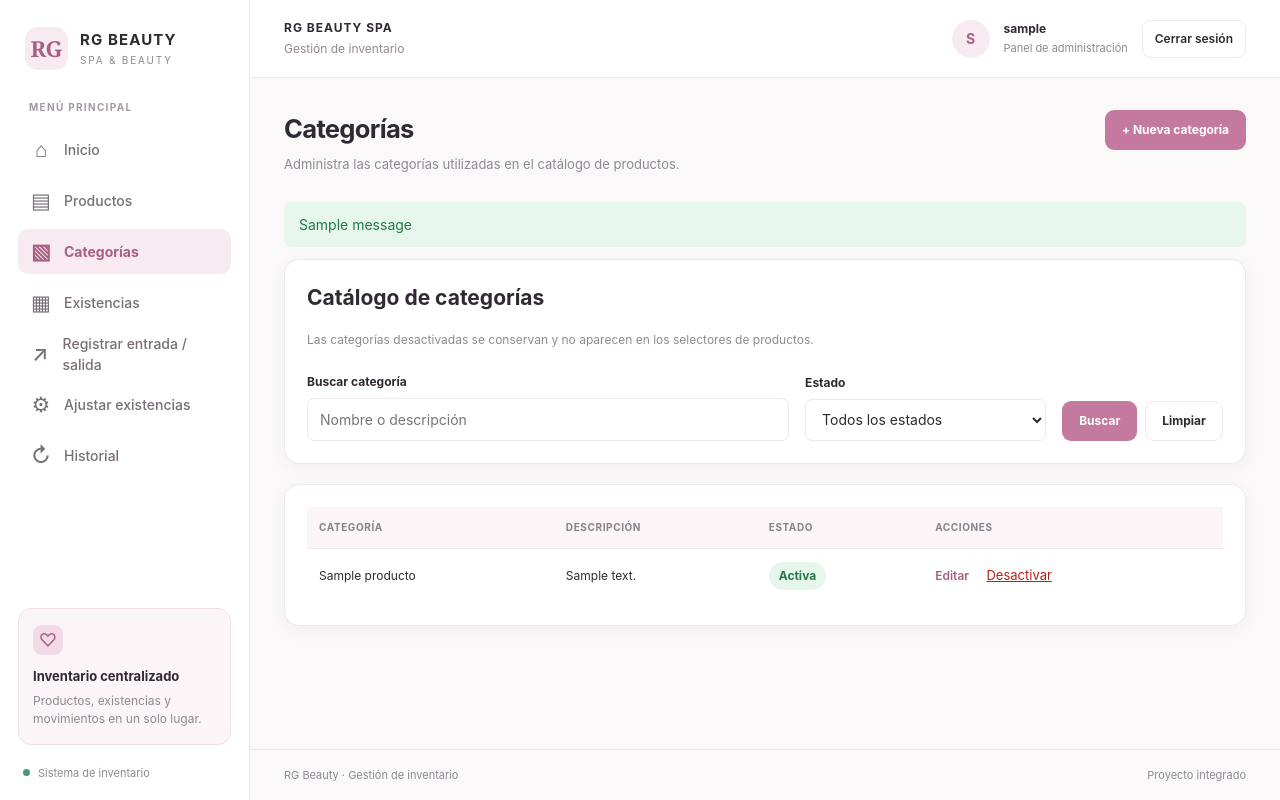
After one commit to LuisAlberco1/rgbeauty-backend, a Django app: page /categorias/ in a window 1280 px wide. The commit adds this page. Run offline with Django 5.2, Linux system fonts and the light colour scheme; a user stored in the database is signed in; tables that the repository leaves empty hold one stand-in row (values such as "Sample post"); one stand-in notice (Sample message) is shown.

Commit message:
agregar gestion de categorias

```diff
--- a/inventario/urls.py
+++ b/inventario/urls.py
@@ -9,6 +9,10 @@ urlpatterns = [
     path("productos/nuevo/", views.producto_form, name="producto_form"),
     path("productos/<int:id_producto>/editar/", views.producto_form, name="producto_editar"),
     path("productos/<int:id_producto>/desactivar/", views.producto_desactivar, name="producto_desactivar"),
+    path("categorias/", views.categorias_lista, name="categorias_lista"),
+    path("categorias/nueva/", views.categoria_form, name="categoria_form"),
+    path("categorias/<int:id_categoria>/editar/", views.categoria_form, name="categoria_editar"),
+    path("categorias/<int:id_categoria>/estado/", views.categoria_cambiar_estado, name="categoria_cambiar_estado"),
     path("stock/", views.stock_lista, name="stock_lista"),
     path("movimientos/nuevo/", views.movimiento_form, name="movimiento_form"),
     path("ajustes-stock/", views.ajustes_stock, name="ajustes_stock"),
--- a/inventario/views.py
+++ b/inventario/views.py
@@ -9,7 +9,7 @@ from django.shortcuts import get_object_or_404, redirect, render
 from django.utils import timezone
 from django.views.decorators.http import require_POST
 
-from .forms import ProductoForm
+from .forms import CategoriaProductoForm, ProductoForm
 from .models import CategoriaProducto, Producto, ProductoPrecio
 
 logger = logging.getLogger(__name__)
@@ -123,6 +123,73 @@ def producto_desactivar(request, id_producto):
 
 
 @login_required
+def categorias_lista(request):
+    buscar = request.GET.get("buscar", "").strip()
+    estado = request.GET.get("estado", "").strip()
+    categorias = CategoriaProducto.objects.all()
+
+    if buscar:
+        categorias = categorias.filter(
+            Q(nombre__icontains=buscar) | Q(descripcion__icontains=buscar)
+        )
+    if estado == "activo":
+        categorias = categorias.filter(activo=True)
+    elif estado == "inactivo":
+        categorias = categorias.filter(activo=False)
+
+    return render(request, "inventario/categorias_lista.html", {
+        "categorias": categorias.order_by("nombre"),
+        "buscar": buscar,
+        "estado_seleccionado": estado,
+    })
+
+
+@login_required
+def categoria_form(request, id_categoria=None):
+    categoria = (
+        get_object_or_404(CategoriaProducto, pk=id_categoria)
+        if id_categoria is not None
+        else None
+    )
+
+    if request.method == "POST":
+        form = CategoriaProductoForm(request.POST, instance=categoria)
+        if form.is_valid():
+            try:
+                with transaction.atomic():
+                    form.save()
+                messages.success(request, "Categoría guardada correctamente.")
+                return redirect("inventario:categorias_lista")
+            except IntegrityError:
+                form.add_error("nombre", "Ya existe una categoría con ese nombre.")
+    else:
+        form = CategoriaProductoForm(instance=categoria)
+
+    return render(request, "inventario/categoria_form.html", {
+        "form": form,
+        "categoria": categoria,
+        "titulo": "Editar categoría" if categoria else "Registrar categoría",
+    })
+
+
+@login_required
+@require_POST
+def categoria_cambiar_estado(request, id_categoria):
+    categoria = get_object_or_404(CategoriaProducto, pk=id_categoria)
+    categoria.activo = not categoria.activo
+    categoria.save(update_fields=["activo"])
+
+    if categoria.activo:
+        messages.success(request, f"La categoría {categoria.nombre} fue activada.")
+    else:
+        messages.success(
+            request,
+            f"La categoría {categoria.nombre} fue desactivada. Sus productos y registros se conservaron.",
+        )
+    return redirect("inventario:categorias_lista")
+
+
+@login_required
 def stock_lista(request):
     return render(request, "inventario/stock_lista.html")
 
--- /dev/null
+++ b/static/css/inventario/categorias.css
@@ -0,0 +1,11 @@
+.category-filters{display:grid;grid-template-columns:minmax(200px,2fr) minmax(160px,1fr) auto;align-items:end;gap:16px;margin-top:24px}
+.category-filters .form-group{margin-bottom:0}.filter-actions{display:flex;align-items:center;gap:8px;flex-wrap:wrap}.categories-table-panel,.category-form-panel{margin-top:20px}
+.category-filters input,.category-filters select,.category-form input,.category-form textarea{box-sizing:border-box;width:100%;min-height:42px;padding:10px 12px;border:1px solid var(--border,#e5dce2);border-radius:7px;background:var(--surface,#fff);font:inherit;color:inherit}
+.category-filters input:focus,.category-filters select:focus,.category-form input:focus,.category-form textarea:focus{outline:2px solid rgba(142,68,107,.2);border-color:var(--pink-dark,#8e446b)}
+.data-table{width:100%;border-collapse:collapse}.data-table th,.data-table td{padding:13px 12px;border-bottom:1px solid var(--border,#e5dce2);text-align:left;vertical-align:middle}.data-table th{white-space:nowrap;background:var(--pink-soft,#f8edf3)}.table-wrapper{width:100%;overflow-x:auto}.data-table tbody tr:hover{background:rgba(142,68,107,.035)}
+.empty-state{padding:28px 15px;text-align:center}.empty-state strong{display:block;margin-bottom:8px}.empty-state p{margin:0;color:var(--muted,#777);line-height:1.5}.status-badge{display:inline-block;padding:5px 10px;border-radius:20px;font-size:12px;font-weight:700}.status-active{background:#e7f6ec;color:#217a45}.status-inactive{background:#fce9e8;color:#b42318}
+.actions-cell{white-space:nowrap}.actions-cell form{display:inline-block;margin-left:8px}.actions-cell a{color:var(--pink-dark,#8e446b);font-weight:600;text-decoration:none}.button-danger-link,.button-action-link{border:0;background:transparent;text-decoration:underline;cursor:pointer;font:inherit;font-size:13px}.button-danger-link{color:#b42318}.button-action-link{color:#217a45}
+.message{padding:12px 15px;margin:12px 0;border-radius:8px;background:#f4e8ef;color:#713653}.message.success{background:#e7f6ec;color:#217a45}.form-errors,.errorlist{color:#b42318;font-size:13px;margin:5px 0 0;padding-left:18px}
+.category-form{margin-top:22px;max-width:850px}.category-form .form-group{display:flex;flex-direction:column;gap:7px;margin-bottom:18px}.category-form .form-group label{font-weight:600;color:var(--text,#333)}.category-form .form-group label span{color:#b42318}.category-form textarea{min-height:100px;resize:vertical}.category-form .filter-actions{margin-top:22px}
+@media(max-width:800px){.category-filters{grid-template-columns:repeat(2,minmax(0,1fr))}}
+@media(max-width:560px){.category-filters{grid-template-columns:1fr}.filter-actions{align-items:stretch}.filter-actions .button{flex:1}.data-table th,.data-table td{padding:9px 8px;font-size:12px}}
--- a/templates/base.html
+++ b/templates/base.html
@@ -36,6 +36,12 @@
                 class="nav-link {% if request.resolver_match.url_name == 'productos_lista' %}active{% endif %}">
                     <span class="nav-icon">▤</span>
                     <span>Productos</span>
+                </a>
+
+                <a href="{% url 'inventario:categorias_lista' %}"
+                class="nav-link {% if request.resolver_match.url_name == 'categorias_lista' or request.resolver_match.url_name == 'categoria_form' or request.resolver_match.url_name == 'categoria_editar' %}active{% endif %}">
+                    <span class="nav-icon">▧</span>
+                    <span>Categorías</span>
                 </a>
 
                 <a href="{% url 'inventario:stock_lista' %}"
--- /dev/null
+++ b/templates/inventario/categorias_lista.html
@@ -0,0 +1,76 @@
+{% extends "base.html" %}
+{% load static %}
+
+{% block title %}Categorías{% endblock %}
+{% block extra_css %}
+<link rel="stylesheet" href="{% static 'css/inventario/categorias.css' %}">
+{% endblock %}
+
+{% block content %}
+<section class="page-heading">
+    <div>
+        <h1>Categorías</h1>
+        <p>Administra las categorías utilizadas en el catálogo de productos.</p>
+    </div>
+    <a href="{% url 'inventario:categoria_form' %}" class="button button-primary">+ Nueva categoría</a>
+</section>
+
+{% if messages %}
+<section class="messages-container">
+    {% for message in messages %}<div class="message {{ message.tags }}">{{ message }}</div>{% endfor %}
+</section>
+{% endif %}
+
+<section class="panel">
+    <h2>Catálogo de categorías</h2>
+    <p class="panel-subtitle">Las categorías desactivadas se conservan y no aparecen en los selectores de productos.</p>
+    <form method="get" class="category-filters">
+        <div class="form-group">
+            <label for="buscar">Buscar categoría</label>
+            <input type="search" id="buscar" name="buscar" value="{{ buscar }}" placeholder="Nombre o descripción">
+        </div>
+        <div class="form-group">
+            <label for="estado">Estado</label>
+            <select id="estado" name="estado">
+                <option value="" {% if not estado_seleccionado %}selected{% endif %}>Todos los estados</option>
+                <option value="activo" {% if estado_seleccionado == "activo" %}selected{% endif %}>Activas</option>
+                <option value="inactivo" {% if estado_seleccionado == "inactivo" %}selected{% endif %}>Inactivas</option>
+            </select>
+        </div>
+        <div class="filter-actions">
+            <button type="submit" class="button button-primary">Buscar</button>
+            <a href="{% url 'inventario:categorias_lista' %}" class="button button-secondary">Limpiar</a>
+        </div>
+    </form>
+</section>
+
+<section class="panel categories-table-panel">
+    <div class="table-wrapper">
+        <table class="data-table">
+            <thead>
+                <tr><th>Categoría</th><th>Descripción</th><th>Estado</th><th>Acciones</th></tr>
+            </thead>
+            <tbody>
+            {% for categoria in categorias %}
+                <tr>
+                    <td>{{ categoria.nombre }}</td>
+                    <td>{{ categoria.descripcion|default:"—" }}</td>
+                    <td><span class="status-badge {% if categoria.activo %}status-active{% else %}status-inactive{% endif %}">{% if categoria.activo %}Activa{% else %}Inactiva{% endif %}</span></td>
+                    <td class="actions-cell">
+                        <a href="{% url 'inventario:categoria_editar' categoria.pk %}">Editar</a>
+                        <form method="post" action="{% url 'inventario:categoria_cambiar_estado' categoria.pk %}">
+                            {% csrf_token %}
+                            <button type="submit" class="{% if categoria.activo %}button-danger-link{% else %}button-action-link{% endif %}">
+                                {% if categoria.activo %}Desactivar{% else %}Activar{% endif %}
+                            </button>
+                        </form>
+                    </td>
+                </tr>
+            {% empty %}
+                <tr><td colspan="4"><div class="empty-state"><strong>No hay categorías para mostrar</strong><p>No se encontraron categorías con los filtros seleccionados.</p></div></td></tr>
+            {% endfor %}
+            </tbody>
+        </table>
+    </div>
+</section>
+{% endblock %}
```
Also changed, not shown: inventario/forms.py (+29 -0 lines), templates/inventario/categoria_form.html (added, +38 -0 lines).
